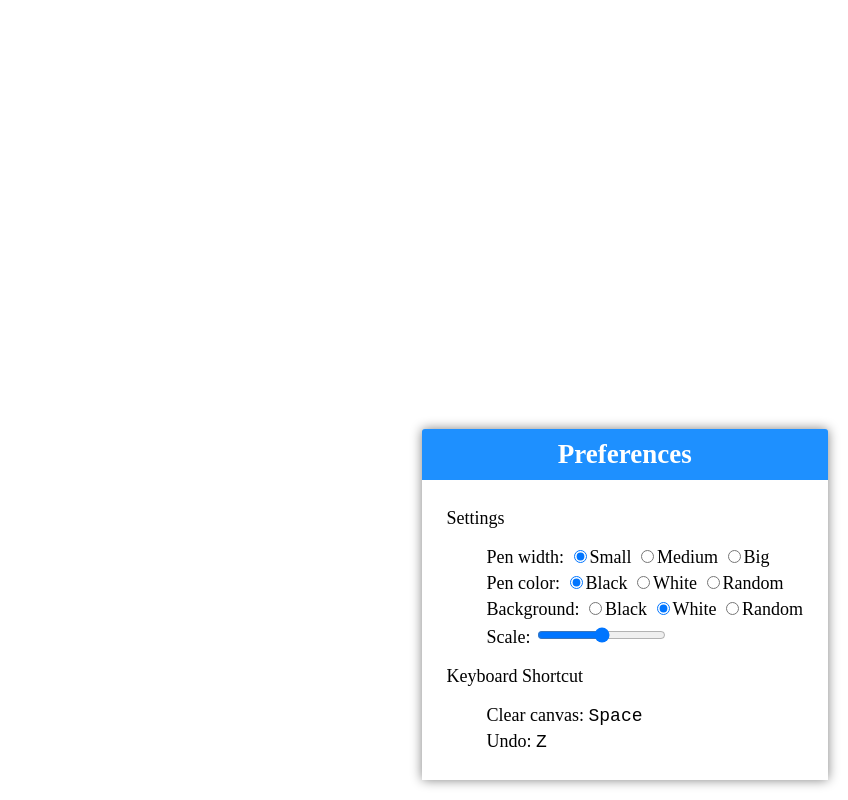
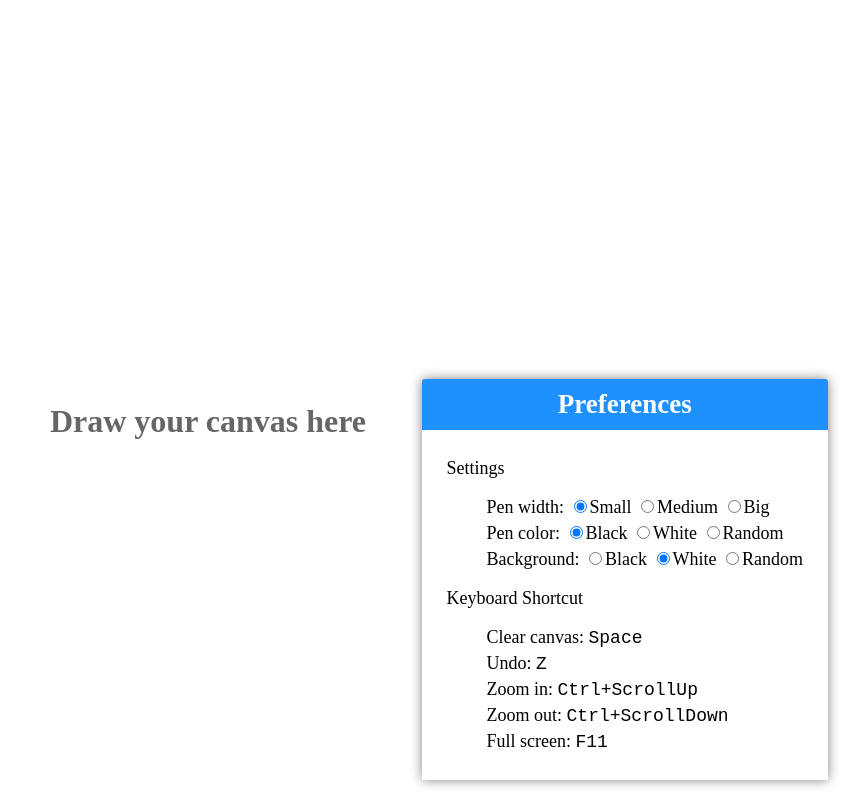
Before and after one commit to kugruw/canvas-css, a plain HTML site: page index.html in a window 1280 px wide. Both pictures are taken after a click on the element "Preferences". Shown: the whole page, without its empty margins (432-1280 px from the left). Drawn offline with Linux system fonts and the light colour scheme.

Commit message:
bagusin lagi

```diff
--- a/assets/script/ml.js
+++ b/assets/script/ml.js
@@ -10,6 +10,9 @@ Object.prototype.show = function () {
 Object.prototype.hide = function () {
     this.classList.add('hide')
 }
+Object.prototype.klik = function (callback) {
+    this.addEventListener('click', callback)
+};
 String.prototype.deleteCookie = function () {
     document.cookie = this + '=; expires=Thu, 01 Jan 1970 00:00:00 UTC; path=/;'
 }
@@ -25,9 +28,11 @@ String.prototype.getCookie = function () {
     return null;
 }
 
-function getKey(code, callback) {
+function getKey(key, callback) {
     window.addEventListener('keydown', e => {
-        if (e.code == code) {
+        if(key == undefined) log(e);
+        else if(e.key == key) {
+            e.preventDefault();
             callback();
         }
     });
--- a/index.html
+++ b/index.html
@@ -1,5 +1,5 @@
 <!DOCTYPE html>
-<html lang="en" draggable="true">
+<html lang="en">
 
 <head>
     <meta charset="UTF-8">
@@ -10,9 +10,11 @@
 </head>
 
 <body>
-    <div class="canvas"></div>
+    <h1 class="abs-ctr" id="main-title">Draw your canvas here</h1>
+    <div class="canvas" draggable="true">
+    </div>
     <div class="option">
-        <h2 id="tog-pref" class="cp">Preferences</h2>
+        <h2 id="tog-pref" class="cp" draggable="true">Preferences</h2>
         <div class="modal hide" id="preferences">
             <p>Settings</p>
             <ul>
@@ -34,15 +36,14 @@
                     <input type="radio" id="pbg" name="pbg" value="#fff" checked>White
                     <input type="radio" id="pbg" name="pbg" value="random">Random
                 </li>
-                <li>
-                    <label for="ps">Scale: </label>
-                    <input type="range" name="ps" id="ps">
-                </li>
             </ul>
             <p>Keyboard Shortcut</p>
             <ul>
                 <li>Clear canvas: <code>Space</code></li>
                 <li>Undo: <code>Z</code></li>
+                <li>Zoom in: <code>Ctrl+ScrollUp</code></li>
+                <li>Zoom out: <code>Ctrl+ScrollDown</code></li>
+                <li>Full screen: <code>F11</code></li>
             </ul>
         </div>
     </div>
--- a/script.js
+++ b/script.js
@@ -1,38 +1,47 @@
 (function () {
     const elm = {
+        dragArea: s('html'),
+        canvas: s('.canvas'),
         pref: s('#tog-pref'),
-        modal: s('#preferences')
+        modal: s('#preferences'),
+        mt: s('#main-title')
     };
+
+    function onDrawListener() {
+        setInterval(() => {
+            if(elm.canvas.childElementCount == 0) elm.mt.show();
+            else elm.mt.hide();
+        }, 100);
+    }
 
     function Bulat() {
         this.width = 25;
         this.color = '#000';
         this.create = (x, y) => {
-            const elm = document.createElement('div');
-            elm.classList.add('bulat');
+            const bulat = document.createElement('div');
+            bulat.classList.add('bulat');
 
-            if(this.color == 'random') elm.style.backgroundColor = randomColor();
-            else elm.style.backgroundColor = this.color;
+            if(this.color == 'random') bulat.style.backgroundColor = randomColor();
+            else bulat.style.backgroundColor = this.color;
 
-            elm.style.width = this.width + 'px';
-            elm.style.height = this.width + 'px';
-            elm.style.left = x + 'px';
-            elm.style.top = y + 'px';
-            s('.canvas').appendChild(elm);
+            bulat.style.width = this.width + 'px';
+            bulat.style.height = this.width + 'px';
+            bulat.style.left = x + 'px';
+            bulat.style.top = y + 'px';
+            elm.canvas.appendChild(bulat);
         };
         this.remove = () => ss('.bulat').forEach(elm => elm.remove());
         this.removeLast = () => {
-            const elm = s('.canvas').lastElementChild;
-            if(elm != null) elm.remove();
+            const last = elm.canvas.lastElementChild;
+            if(last != null) last.remove();
         }
     }
 
     const b = new Bulat();
-    window.onclick = e => b.create(e.x, e.y);
+    elm.canvas.klik(e => b.create(e.x, e.y));
 
-    s('html').ondrag = e => {
+    elm.canvas.ondrag = e => {
         if(e.x != 0 && e.y != 0) b.create(e.x, e.y);
-        return false;
     }
 
     //Pen width onchange
@@ -43,6 +52,9 @@
 
     elm.pref.onclick = () => elm.modal.classList.toggle('hide');
 
-    getKey('KeyZ', b.removeLast);
-    getKey('Space', b.remove);
+    getKey('z', b.removeLast);
+    getKey(' ', b.remove);
+    onDrawListener();
 })();
+
+//Perbaiki shadow
--- a/style.css
+++ b/style.css
@@ -1,11 +1,17 @@
-html, body, .window{
+html, body, .canvas{
     margin: 0;
     height: 100%;
+    width: 100%;
+    box-sizing: border-box;
 }
 
 body{
     position: fixed;
     transition: background-color .3s;
+}
+
+.canvas{
+    position: relative;
 }
 
 .bulat{
@@ -51,3 +57,20 @@ li{
 .cp{
     cursor: pointer;
 }
+
+.abs-ctr{
+    position: absolute;
+    left: 50%;
+    top: 50%;
+    transform: translate(-50%, -50%);
+    opacity: .6;
+}
+
+.fade{
+    animation: fade .3s;
+}
+
+@keyframes fade{
+    from{opacity: 0;}
+    to{opacity: 1;}
+}
```
